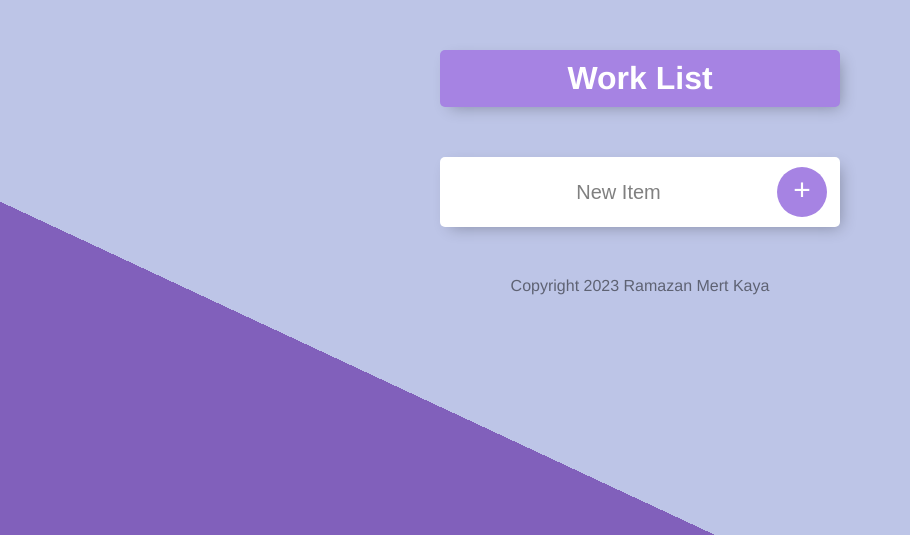
After one commit to rmkofficial/todolist-v1, a Node server app: page /work in a window 1280 px wide. The commit adds this page. Shown: the top 535 px of the page, without its empty margins (0-910 px from the left). Run offline with Node 20, Linux system fonts and the light colour scheme.

Commit message:
add new layout

```diff
--- a/app.js
+++ b/app.js
@@ -4,6 +4,7 @@ const bodyParser = require("body-parser");
 const app = express();
 
 let items = [];
+let workItems = [];
 
 app.set("view engine", "ejs");
 
@@ -22,16 +23,34 @@ app.get("/", function (req, res) {
   const day = date.toLocaleString("en-US", options);
   console.log(day);
 
-  res.render("list", { kindOfDay: day, newListItems: items });
+  res.render("list", { listTitle: day, newListItems: items });
 });
 
 app.post("/", function (req, res) {
   let item = req.body.newItem;
 
-  items.push(item);
+  if (req.body.list === "Work") {
+    workItems.push(item);
+    res.redirect("/work");
+  } else {
+    items.push(item);
+    res.redirect("/");
+  }
+});
 
-  res.redirect("/");
+app.get("/work", function (req, res) {
+  res.render("list", { listTitle: "Work List", newListItems: workItems });
 });
+
+app.post("/work", function (req, res) {
+  let item = req.body.newItem;
+  workItems.push(item);
+  res.redirect("/work");
+});
+
+app.get("/about", function(req,res){
+  res.render("about");
+})
 
 app.listen(3000, function () {
   console.log("Server started on port 3000");
--- /dev/null
+++ b/views/footer.ejs
@@ -0,0 +1,5 @@
+</body>
+<footer>
+    Copyright 2023 Ramazan Mert Kaya
+</footer>
+</html>
--- /dev/null
+++ b/views/header.ejs
@@ -0,0 +1,10 @@
+<!DOCTYPE html>
+<html lang="en">
+  <head>
+    <meta charset="UTF-8" />
+    <meta http-equiv="X-UA-Compatible" content="IE=edge" />
+    <meta name="viewport" content="width=device-width, initial-scale=1.0" />
+    <title>To Do List</title>
+    <link rel="stylesheet" href="css/styles.css" />
+  </head>
+  <body>
--- a/views/list.ejs
+++ b/views/list.ejs
@@ -1,15 +1,7 @@
-<!DOCTYPE html>
-<html lang="en">
-  <head>
-    <meta charset="UTF-8" />
-    <meta http-equiv="X-UA-Compatible" content="IE=edge" />
-    <meta name="viewport" content="width=device-width, initial-scale=1.0" />
-    <title>To Do List</title>
-    <link rel="stylesheet" href="css/styles.css" />
-  </head>
-  <body>
+<%- include("header") -%>
+
 <div class="box" id="heading">
-      <h1><%= kindOfDay %></h1>
+  <h1><%= listTitle %></h1>
 </div>
 
 <div class="box">
@@ -29,8 +21,8 @@
       placeholder="New Item"
       autocomplete="off"
     />
-        <button type="submit">+</button>
+    <button type="submit" name="list" value=<%= listTitle %>>+</button>
   </form>
 </div>
-  </body>
-</html>
+
+<%- include("footer") -%>
```
Also changed, not shown: views/about.ejs (added, +12 -0 lines). Lines whose indentation alone changed are shown as unchanged.
